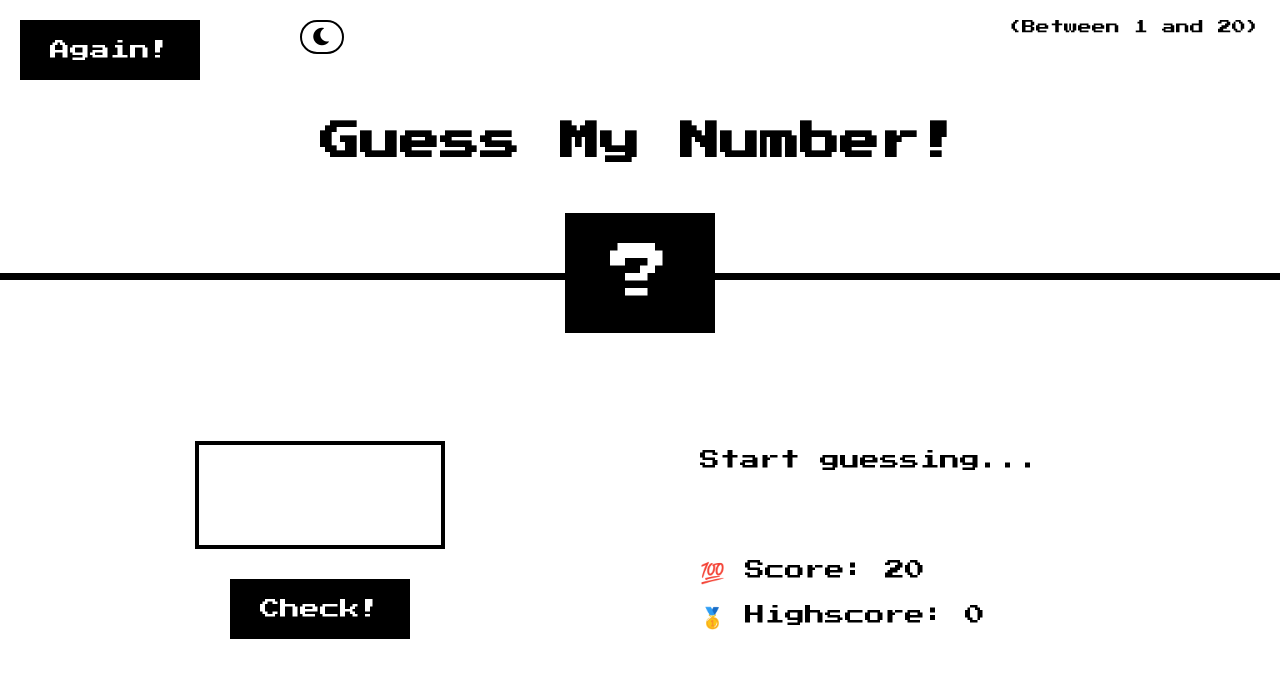
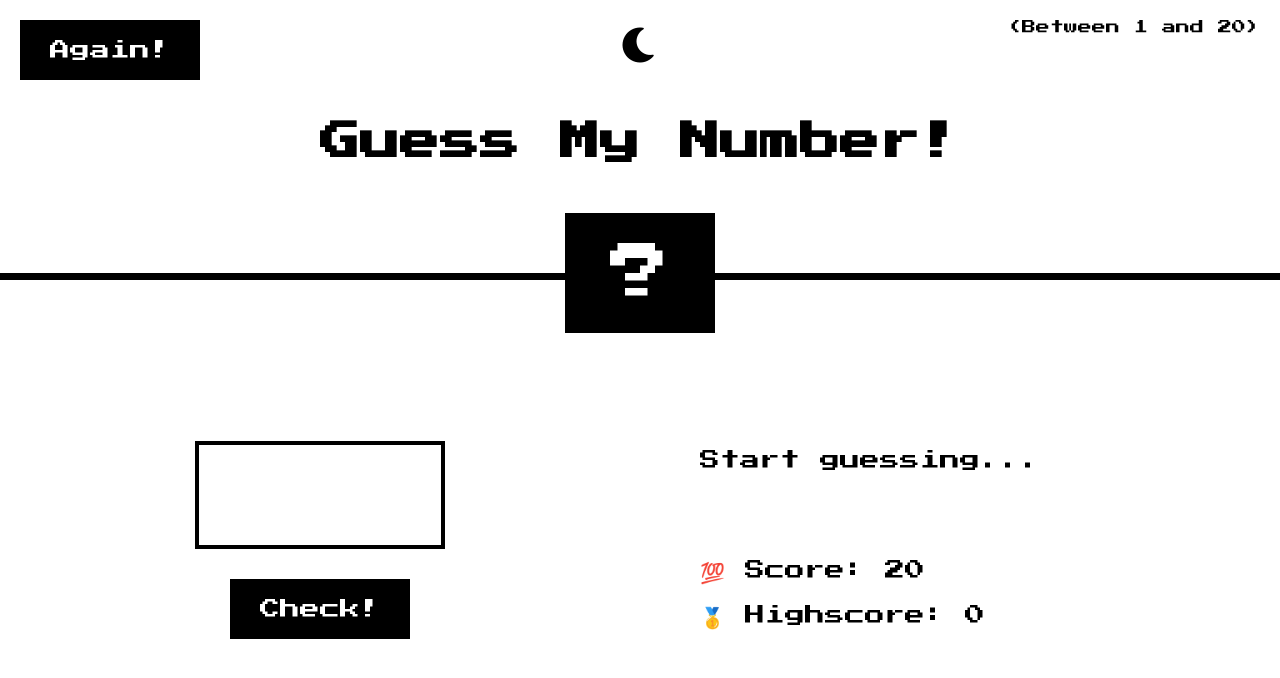
Before and after one commit to Cmbs86/guess-the-number, a plain HTML site: page index.html in a window 1280 px wide. Drawn offline with Linux system fonts and the light colour scheme.

Commit message:
add css style

```diff
--- a/style.css
+++ b/style.css
@@ -131,16 +131,16 @@ h1 {
 }
 
 .button {
-  font-size: 2rem;
+  font-size: 4rem;
   font-weight: bold;
   padding: 0.5rem 1rem;
   transition: all var(--global-transition-time) ease-in-out;
-  border-radius: 2rem;
   cursor: pointer;
   color: var(--color-fg);
   background-color: var(--color-bg);
-  border: 0.25rem solid var(--color-fg);
+  border: none;
   position: absolute;
   top: 2rem;
-  left: 30rem;
+  left: 50%;
+  transform: translateX(-50%);
 }
```
